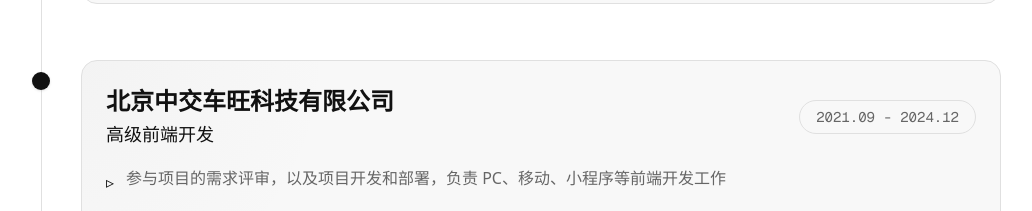
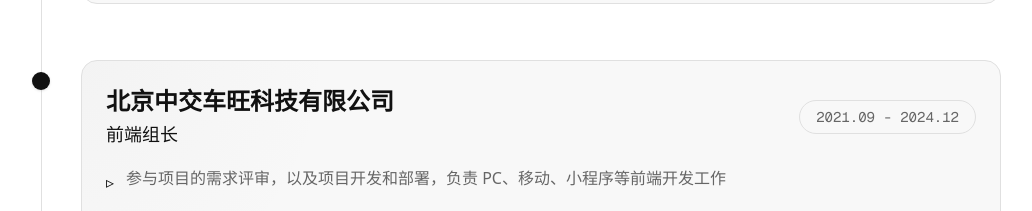
Before and after one commit to leonaries/ai-fullstack-leon, a Next.js app: page / in a window 1280 px wide. Shown: the part 2320-2531 px from the top of the page, without its empty margins (119-1151 px from the left). Built offline with nearby package versions, Linux system fonts and the light colour scheme.

Commit message:
chore: 更新职位名称为前端组长

```diff
--- a/components/Experience.tsx
+++ b/components/Experience.tsx
@@ -19,7 +19,7 @@
   {
     period: '2021.09 - 2024.12',
     company: '北京中交车旺科技有限公司',
-    position: '高级前端开发',
+    position: '前端组长',
     responsibilities: [
       '参与项目的需求评审，以及项目开发和部署，负责 PC、移动、小程序等前端开发工作',
       '参与项目从 0-1 构建，项目通用组件的设计和维护，确保前端应用的可维护性、可扩展性和可重用性',
```
